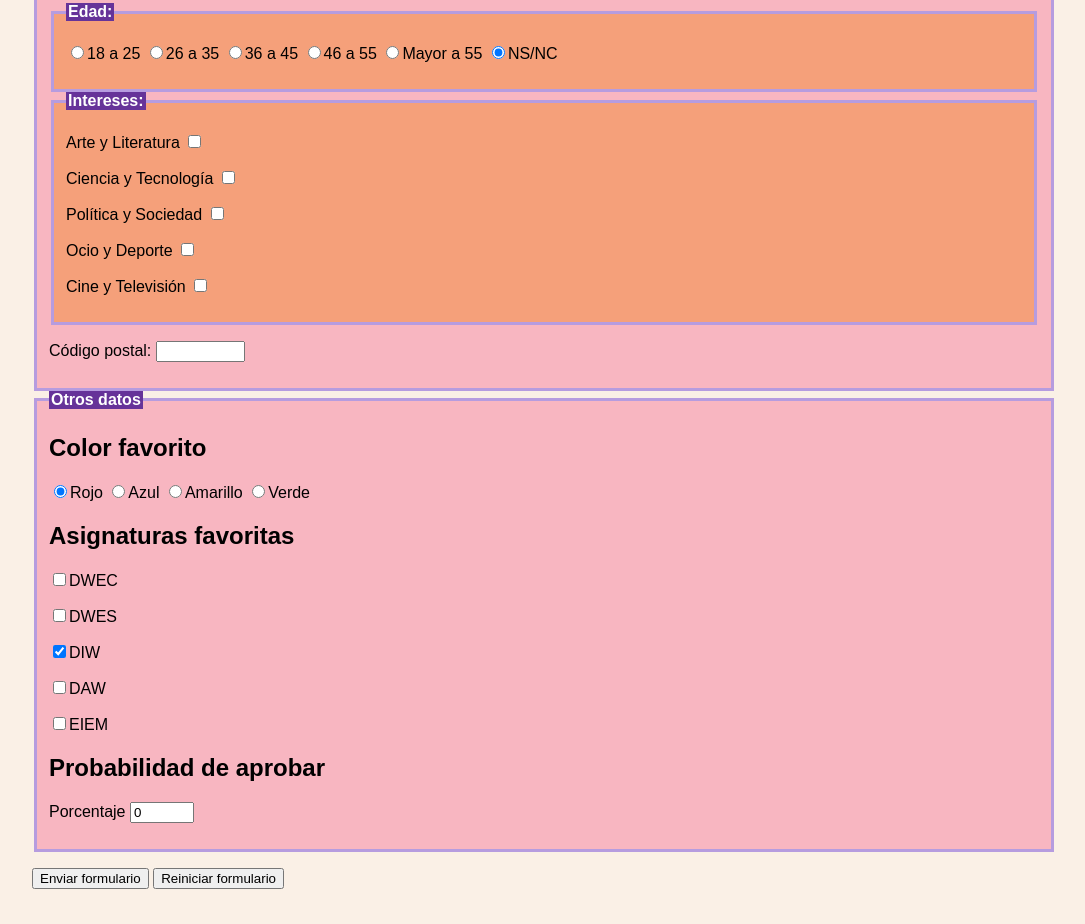
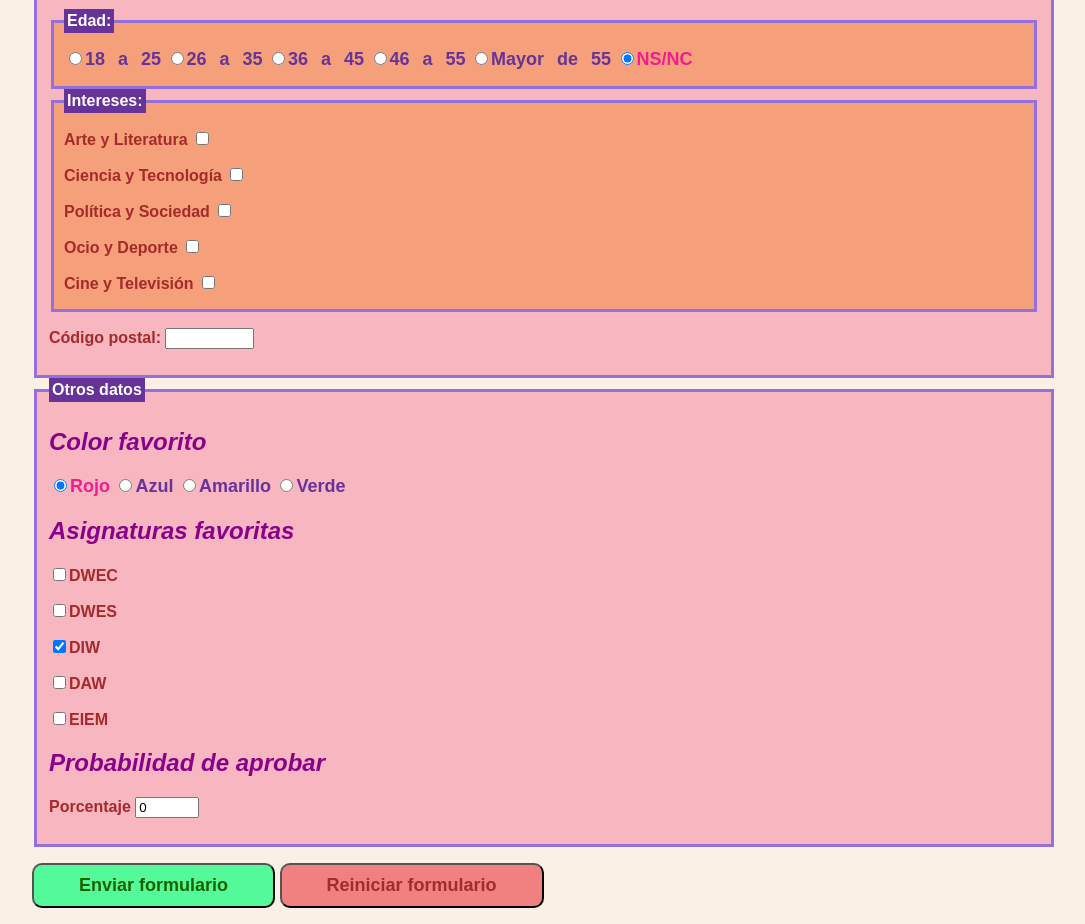
Before and after one commit to EclipseBringuer/DIW-Project3, a plain HTML site: page index.html in a window 1280 px wide. Shown: the part 190-1114 px from the top of the page, without its empty margins (96-1181 px from the left). Drawn offline with Linux system fonts and the light colour scheme.

Commit message:
- Adding classes and new colors. -New styles implemented

```diff
--- a/css/style.css
+++ b/css/style.css
@@ -3,16 +3,29 @@
   --beige-background: #faf0e6;
   --purple: #663399;
   --orange-background: #f5a07a;
-  --light-purple-border: #b69cdf;
+  --light-purple-border: #9370db;
+  --pink-radio-label: #f21e90;
+  --lilac: #8b008b;
+  --normal-text-color: #a52a2a;
+  --confirmation-button-background: #54fa99;
+  --confirmation-button-color: #1a6400;
+  --reset-button-background: #f08180;
 }
 
 body {
   margin: 0;
   font-family: sans-serif;
   background-color: var(--beige-background);
+  color: var(--normal-text-color);
+  font-weight: 600;
 }
 
-header h1 {
+h2 {
+  color: var(--lilac);
+  font-style: italic;
+}
+
+h1 {
   text-align: center;
   color: var(--purple);
 }
@@ -29,13 +42,36 @@ fieldset {
     background-color: var(--purple);
     font-weight: 600;
     color: white;
+    padding: 3px;
+  }
+  & > & {
+    background-color: var(--orange-background);
+    padding: 0px 10px;
   }
 }
 
-fieldset > fieldset {
-  background-color: var(--orange-background);
+label:has(input[type="radio"]) {
+  color: var(--purple);
+  font-weight: 600;
+  word-spacing: 8px;
+  font-size: large;
+  &:has(input:checked) {
+    color: var(--pink-radio-label);
+  }
 }
 
-main ~ fieldset {
-  margin-bottom: 50px;
+input.formAction {
+  padding: 10px 45px;
+  border-radius: 10px;
+  font-weight: 600;
+  font-size: large;
+
+  &[type="reset"] {
+    color: var(--normal-text-color);
+    background-color: var(--reset-button-background);
+  }
+  &[type="submit"] {
+    color: var(--confirmation-button-color);
+    background-color: var(--confirmation-button-background);
+  }
 }
--- a/index.html
+++ b/index.html
@@ -35,7 +35,7 @@
                         <label><input type="radio" name="age" value="26-35">26 a 35</label>
                         <label><input type="radio" name="age" value="36-45">36 a 45</label>
                         <label><input type="radio" name="age" value="46-55">46 a 55</label>
-                        <label><input type="radio" name="age" value="55<">Mayor a 55</label>
+                        <label><input type="radio" name="age" value="55<">Mayor de 55</label>
                         <label><input type="radio" name="age" value="NS/NC" checked>NS/NC</label>
                     </p>
                 </fieldset>
@@ -94,8 +94,8 @@
                 </p>
             </fieldset>
             <p>
-                <input type="submit" value="Enviar formulario" name="submit">
-                <input type="reset" value="Reiniciar formulario" name="reset">
+                <input type="submit" class="formAction" value="Enviar formulario" name="submit">
+                <input type="reset" class="formAction" value="Reiniciar formulario" name="reset">
             </p>
         </form>
     </main>
```
